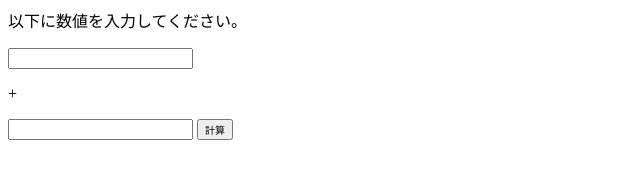
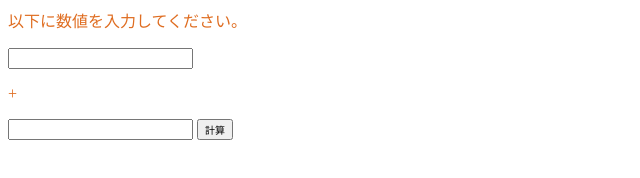
Before and after one commit to Shiobart/web-page, a plain HTML site: page main.html in a window 1280 px wide. Shown: the whole page, without its empty margins (0-640 px from the left). Drawn offline with Linux system fonts and the light colour scheme.

Commit message:
cssの追加

```diff
--- /dev/null
+++ b/index.css
@@ -0,0 +1,3 @@
+p{
+    color: #df6d21;
+}
--- a/main.html
+++ b/main.html
@@ -1,5 +1,7 @@
 <html>
     <head>
+        <meta charset="utf-8">
+        <link rel="stylesheet" type="text/css" href="index.css">
     </head>
 
     <body>
```
